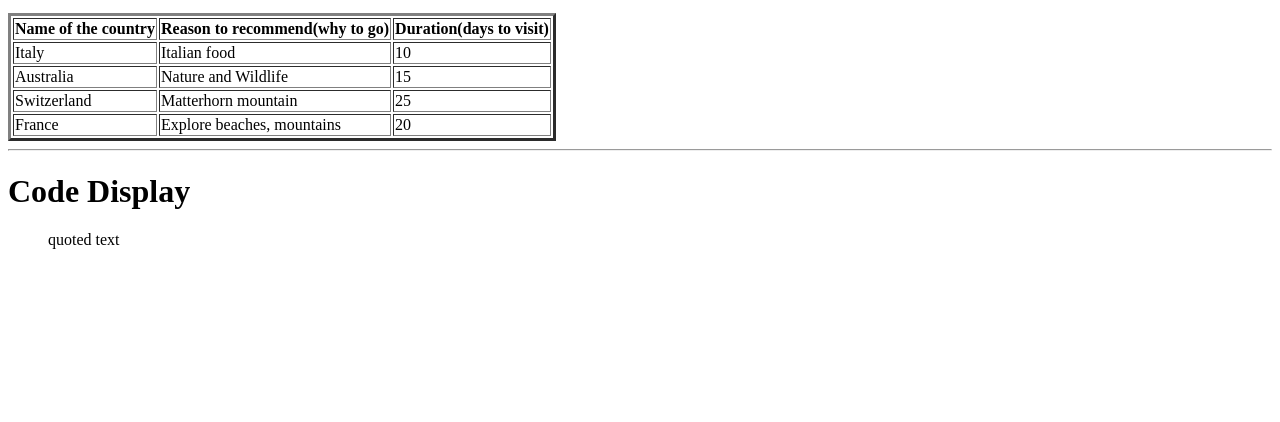
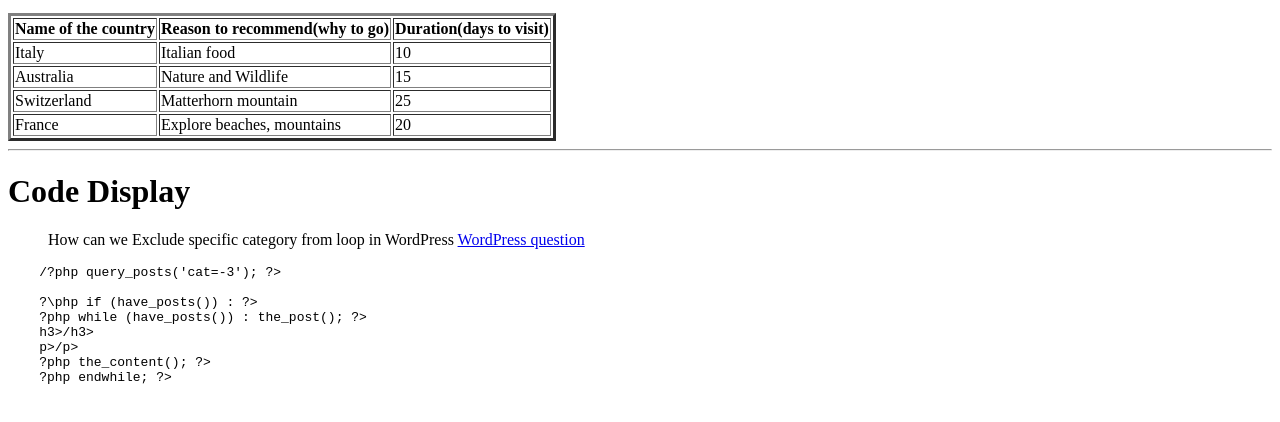
Before and after one commit to 44-563-Web-Apps-S23/44563-webapps-assignment-3-SwarupaJinne, a plain HTML site: page index.html in a window 1280 px wide. Shown: the part 604-1026 px from the top of the page. After the commit the page ends 1002 px from the top, so only its background shows below. Drawn offline with Linux system fonts and the light colour scheme.

Commit message:
changes after adding bonus file

```diff
--- a/index.html
+++ b/index.html
@@ -65,16 +65,18 @@
 <hr>
 <h1>Code Display</h1>
 
-<blockquote cite=“https://stackoverflow.com/questions/19946972/wordpress-check-if-user-is-logged-in”> quoted text </blockquote >
+<blockquote> How can we Exclude specific category from loop in WordPress
+    <a href="https://stackoverflow.com/questions/26437228/exclude-specific-category-from-loop-in-wordpress"> WordPress question</a>
+</blockquote >
 <pre>
-    <?php query_posts('cat=-3'); ?>
+    /?php query_posts('cat=-3'); ?>
 
-    <?php if (have_posts()) : ?>
-    <?php while (have_posts()) : the_post(); ?>
-    <h3></h3>
-    <p><?php the_time('F jS, Y') ?></p>
-    <?php the_content(); ?>
-    <?php endwhile; ?>
+    ?\php if (have_posts()) : ?>
+    ?php while (have_posts()) : the_post(); ?>
+    h3>/h3>
+    p><?php the_time('F jS, Y') ?>/p>
+    ?php the_content(); ?>
+    ?php endwhile; ?>
 </pre>
 
 
```
